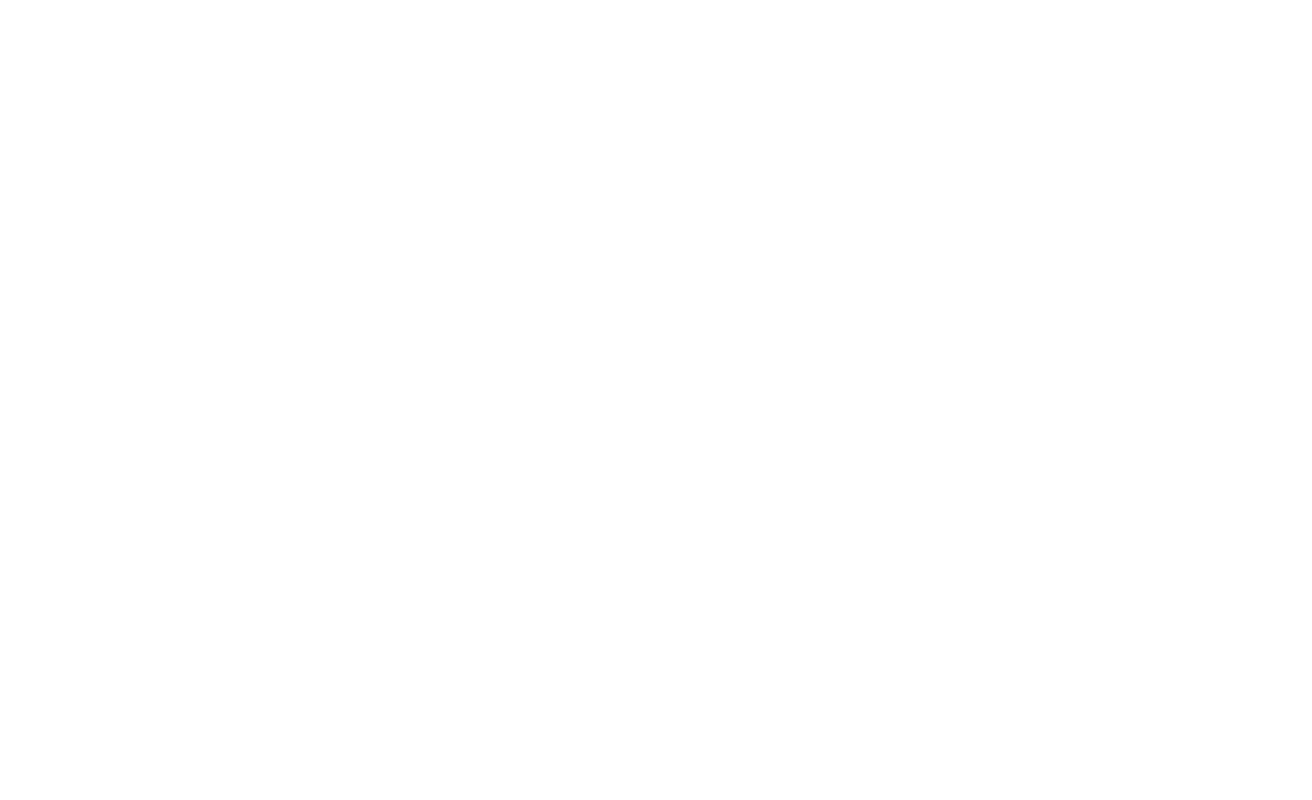
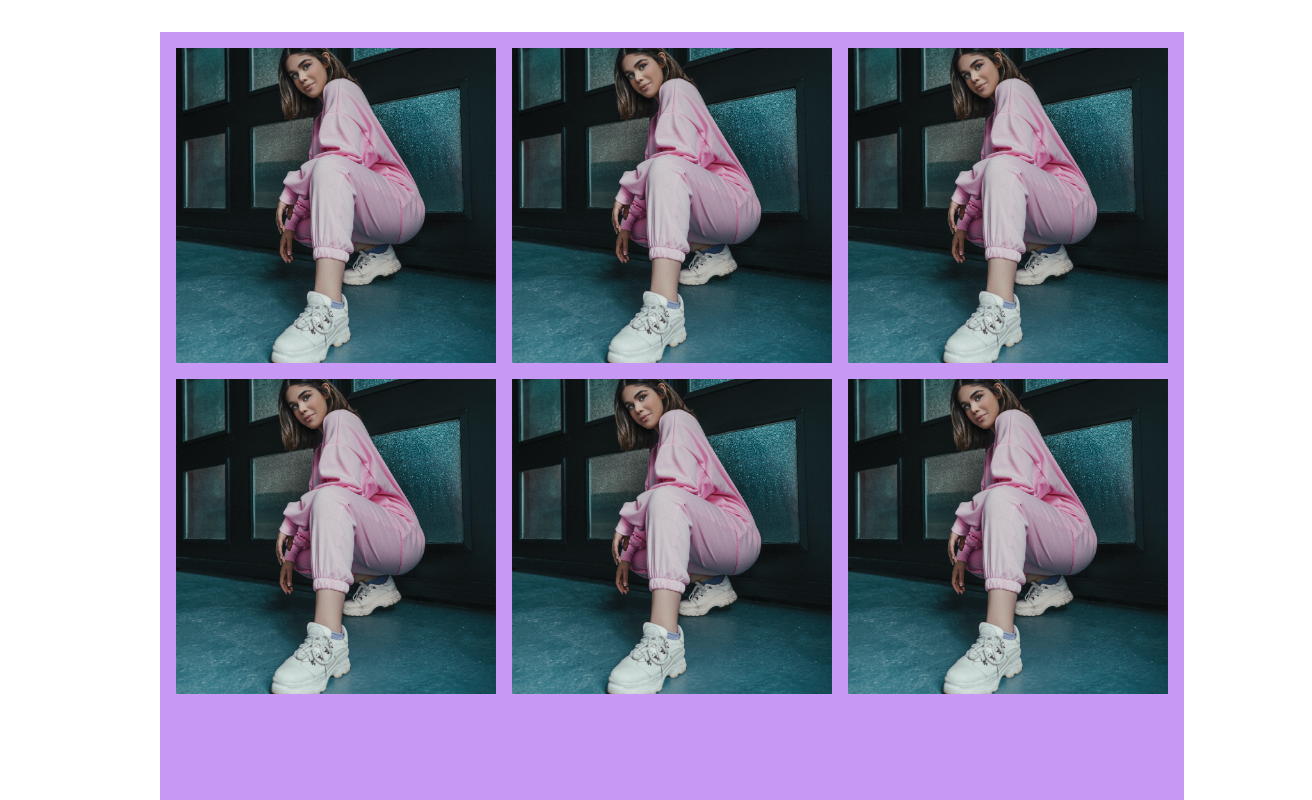
Before and after one commit to pasternakewa/layout-app, a React (Create React App) app: page / in a window 1280 px wide. Shown: the top 800 px of the page, 1312 px wide, since content can reach past the window. Built offline with nearby package versions, Linux system fonts and the light colour scheme.

Commit message:
Add clothes categories images gallery

```diff
--- a/src/App.css
+++ b/src/App.css
@@ -1,3 +1,67 @@
+*,
+*::after,
+*::before {
+  margin: 0;
+  padding: 0;
+}
+
 .App {
-  text-align: center;
+  box-sizing: border-box;
 }
+
+body {
+  width: 100%;
+  height: 100vh;
+  margin: 2rem;
+  padding: 0px;
+}
+
+.app__categories {
+  background-color: rgb(200, 152, 245);
+  width: 80%;
+  margin: 2rem auto;
+}
+
+.app__categories__gallery--1 {
+  display: grid;
+  grid-gap: 1rem;
+  grid-template-columns: repeat(3, 1fr);
+  grid-template-rows: repeat(3, 24.6vw);
+  padding: 1rem;
+}
+
+img {
+  width: 100%;
+  height: 100%;
+  object-fit: cover;
+}
+
+.app__categories__gallery--1__element--1 {
+  grid-column: 1 / 2;
+  grid-row: 1 / 2;
+}
+
+.app__categories__gallery--1__element--2 {
+  grid-column: 2 / 3;
+  grid-row: 1 / 2;
+}
+
+.app__categories__gallery--1__element--3 {
+  grid-column: 3 / 4;
+  grid-row: 1 / 2;
+}
+
+.app__categories__gallery--1__element--4 {
+  grid-column: 1 / 2;
+  grid-row: 2/ 3;
+}
+
+.app__categories__gallery--1__element--5 {
+  grid-column: 2 / 3;
+  grid-row: 2 / 3;
+}
+
+.app__categories__gallery--1__element--6 {
+  grid-column: 3 / 4;
+  grid-row: 2 / 3;
+}
--- a/src/App.js
+++ b/src/App.js
@@ -1,7 +1,22 @@
 import "./App.css";
+import Image from "./components/Image";
+import shoes from "./images/shoes.jpg";
 
 function App() {
-  return <div className="App"></div>;
+  return (
+    <div className="App">
+      <div className="app__categories">
+        <div className="app__categories__gallery--1">
+          <Image title={shoes} elementNumber="1" />
+          <Image title={shoes} elementNumber="2" />
+          <Image title={shoes} elementNumber="3" />
+          <Image title={shoes} elementNumber="4" />
+          <Image title={shoes} elementNumber="5" />
+          <Image title={shoes} elementNumber="6" />
+        </div>
+      </div>
+    </div>
+  );
 }
 
 export default App;
--- a/src/components/Image.js
+++ b/src/components/Image.js
@@ -1,5 +1,11 @@
 import React from "react";
 
-export default function Image({ title }) {
-  return <img src={title} alt={title}></img>;
+export default function Image({ title, elementNumber }) {
+  return (
+    <figure
+      className={`app__categories__gallery--1__element--${elementNumber}`}
+    >
+      <img src={title} alt={title}></img>
+    </figure>
+  );
 }
```
